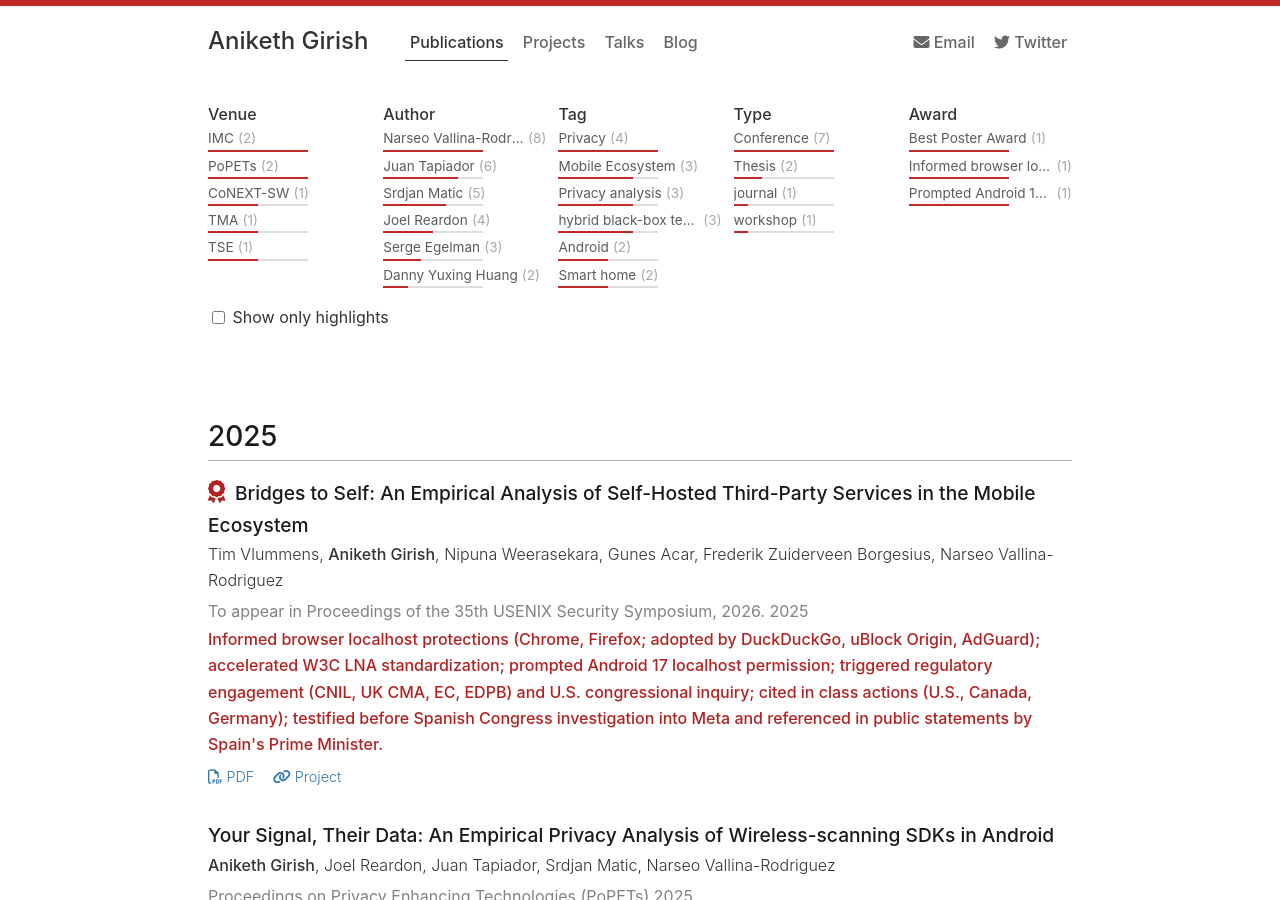
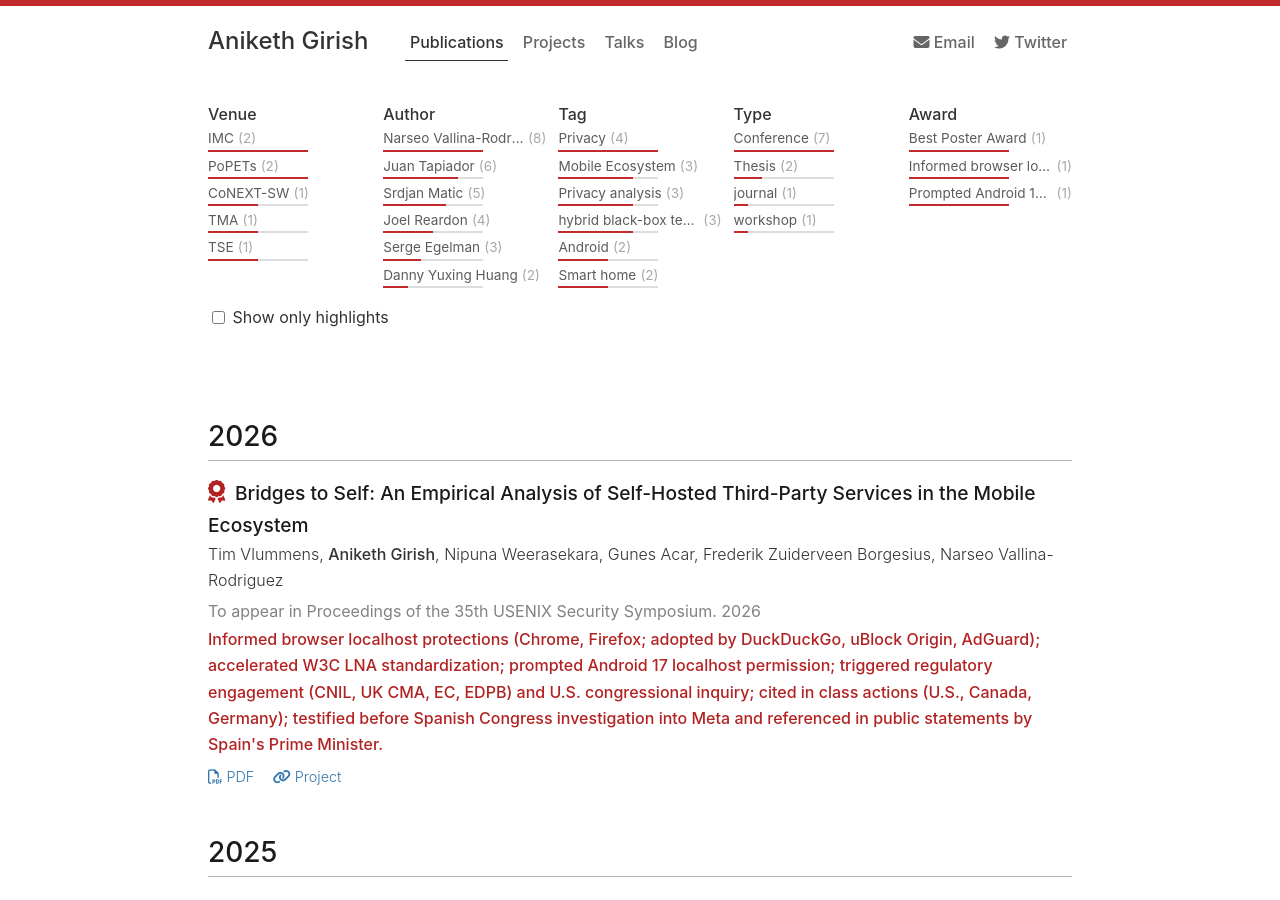
Before and after one commit to Aniketh01/aniketh01.github.io, a Jekyll site: the page built from publications.md, in a window 1280 px wide and 900 px high. Built offline with Jekyll 4.4.1, drawn with Linux system fonts in a browser that asks for light colours; nearby versions of some CDN libraries.

Commit message:
fix year

```diff
--- a/_data/publications.yml
+++ b/_data/publications.yml
@@ -1,6 +1,6 @@
 - id: bridges-to-self
   title: "Bridges to Self: An Empirical Analysis of Self-Hosted Third-Party Services in the Mobile Ecosystem"
-  year: 2025
+  year: 2026
   authors:
     - Tim Vlummens
     - Aniketh Girish
@@ -8,7 +8,7 @@
     - Gunes Acar
     - Frederik Zuiderveen Borgesius
     - Narseo Vallina-Rodriguez
-  venue: To appear in Proceedings of the 35th USENIX Security Symposium, 2026.
+  venue: To appear in Proceedings of the 35th USENIX Security Symposium.
   venue_tags:
     - USENIX
   venue_url: https://www.usenix.org/conferences/usenixsecurity26
```
